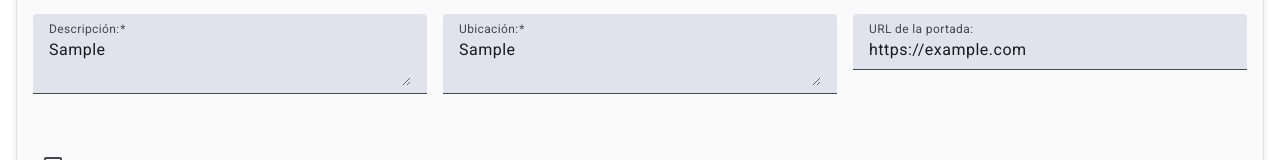
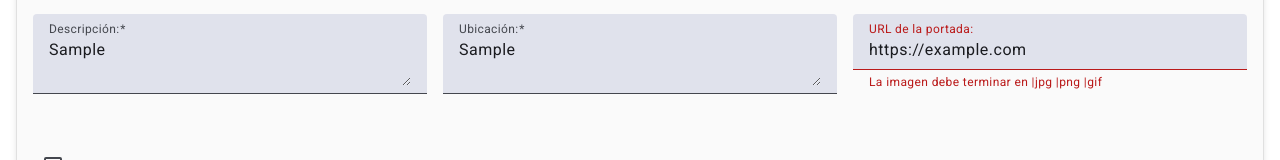
Before and after one commit to BrunoFGF/proyecto_dwa, an Angular app: page /crud-libros in a window 1280 px wide. Both pictures are taken after typing "Sample", "Sample", "Sample", "https://example.com" into the empty fields and a click on the button "Guardar". Shown: the part 339-499 px from the top of the page. Built offline with nearby package versions, Linux system fonts and the light colour scheme; no server answers.

Commit message:
Validacion de url

```diff
--- a/src/app/components/crud-libros/crud-libros.component.html
+++ b/src/app/components/crud-libros/crud-libros.component.html
@@ -152,6 +152,11 @@
     <mat-form-field class="formElement">
       <mat-label>URL de la portada:</mat-label>
       <input matInput type="url" placeholder="URL" formControlName="imagen" />
+      <mat-error>
+        <ng-container *ngIf="form.get('imagen')?.invalid && (form.get('imagen')?.dirty || form.get('imagen')?.touched)">
+          <span *ngIf="form.get('imagen')?.errors?.['pattern']">La imagen debe terminar en |jpg |png |gif</span>
+        </ng-container>
+      </mat-error>
     </mat-form-field>
 
    </div>
--- a/src/app/components/crud-libros/crud-libros.component.ts
+++ b/src/app/components/crud-libros/crud-libros.component.ts
@@ -58,7 +58,7 @@ export class CrudLibrosComponent implements OnInit, AfterViewInit{
     descripcion: ["",[Validators.required]],
     idioma: ["",[Validators.required]],
     ubicacion: ["",[Validators.required]],
-    imagen: [""],
+    imagen: ["", [Validators.pattern(/^(https?:\/\/)?([a-zA-Z0-9\-]+\.)+[a-zA-Z]{2,6}(\/[^\s]*)?\.(jpg|jpeg|png|gif)$/)]],
     disponibilidad: [false]
   });
   }
```
Also changed, not shown: public/json/datos.json (+13 -0 lines).
